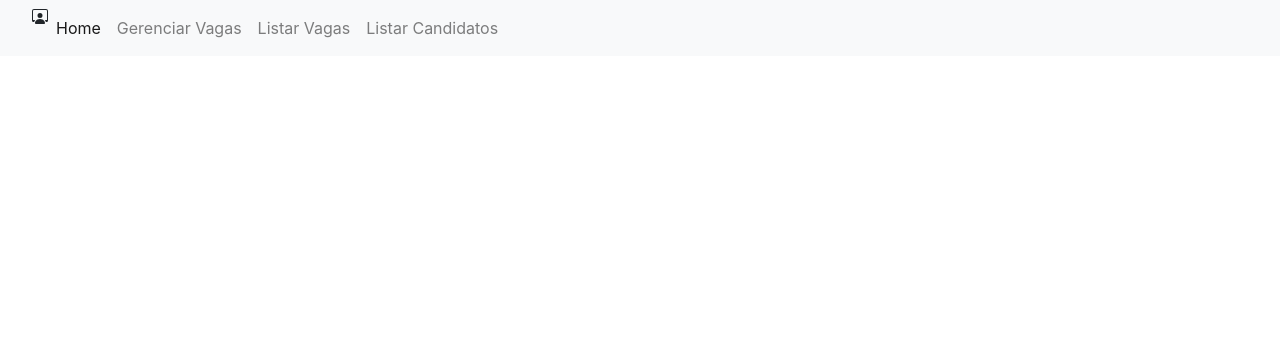
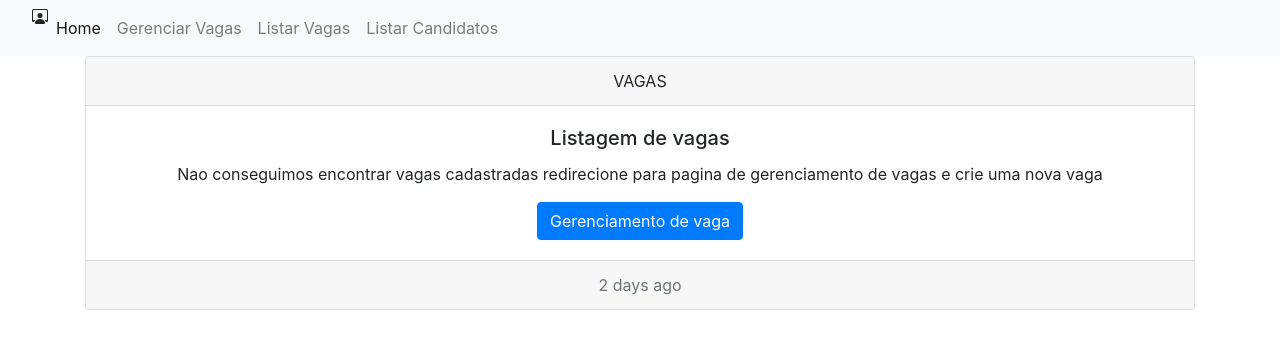
Before and after one commit to Josenilsonfariasx/TinderDoTrabalho, a Django app: page /vagas/listar_vagas/ in a window 1280 px wide. Shown: the top 349 px of the page. Run offline with Django 4.2, Linux system fonts and the light colour scheme; data that the repository does not hold is empty; some libraries are stand-ins or nearby versions.

Commit message:
Atualizando banco de dados e criando informacoes das vagas

```diff
--- a/vagas/models.py
+++ b/vagas/models.py
@@ -9,7 +9,7 @@ class Categoria(models.Model):
 class Vagas(models.Model):
     nome = models.CharField(max_length = 100)
     descricao = models.TextField(max_length=2000)
-    faixa_salarial = models.TextField(max_length=20)
+    faixa_salarial = models.IntegerField(max_length=3)
     requisitos = models.TextField(max_length=100)
     escolaridade = models.CharField(max_length=50, null=True)
     categoria = models.ForeignKey(Categoria, on_delete=models.DO_NOTHING, null=True)
--- a/vagas/templates/listar.html
+++ b/vagas/templates/listar.html
@@ -1,7 +1,24 @@
 {% extends 'base.html' %}
-
+{%block 'title'%}Listar vagas{%endblock%}
 {% block  'body'%}
 <div class='container'>
+
+    {%if not vagas%}
+
+    <div class="card text-center">
+        <div class="card-header">
+          VAGAS
+        </div>
+        <div class="card-body">
+          <h5 class="card-title">Listagem de vagas</h5>
+          <p class="card-text">Nao conseguimos encontrar vagas cadastradas redirecione para pagina de gerenciamento de vagas e crie uma nova vaga </p>
+          <a href="#" class="btn btn-primary">Gerenciamento de vaga</a>
+        </div>
+        <div class="card-footer text-muted">
+          2 days ago
+        </div>
+      </div>
+      {% endif %}
     <div class='row'>
     {% for vaga in vagas  %}
         <div class='col-md'>
@@ -15,6 +32,7 @@
         </div>
     </div>
 {% endfor %}
+
 </div>
 
 {%endblock  %}
--- a/vagas/views.py
+++ b/vagas/views.py
@@ -12,4 +12,5 @@ def listar_vagas(request):
     vagas = Vagas.objects.all()
     return render (request, 'listar.html', {'vagas': vagas})
 def i_vagas (request,id):
-    return HttpResponse(id)
+    vaga = Vagas.objects.get(id = id)
+    return render(request, 'info.html',{'vaga': vaga})
```
Also changed, not shown: vagas/templates/info.html (added, +18 -0 lines), vagas/migrations/0008_alter_vagas_faixa_salarial.py (added).
